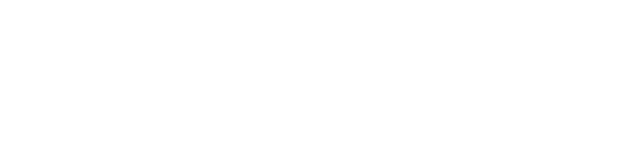
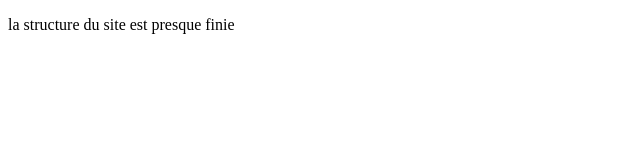
Before and after one commit to nassim199/GIT, a plain HTML site: page index.html in a window 1280 px wide. Shown: the whole page, without its empty margins (0-640 px from the left). Drawn offline with Linux system fonts and the light colour scheme.

Commit message:
structure du contenu du site

```diff
--- a/index.html
+++ b/index.html
@@ -6,6 +6,6 @@
 	<title></title>
 </head>
 <body>
-
+<p>la structure du site est presque finie</p>
 </body>
 </html>
```
